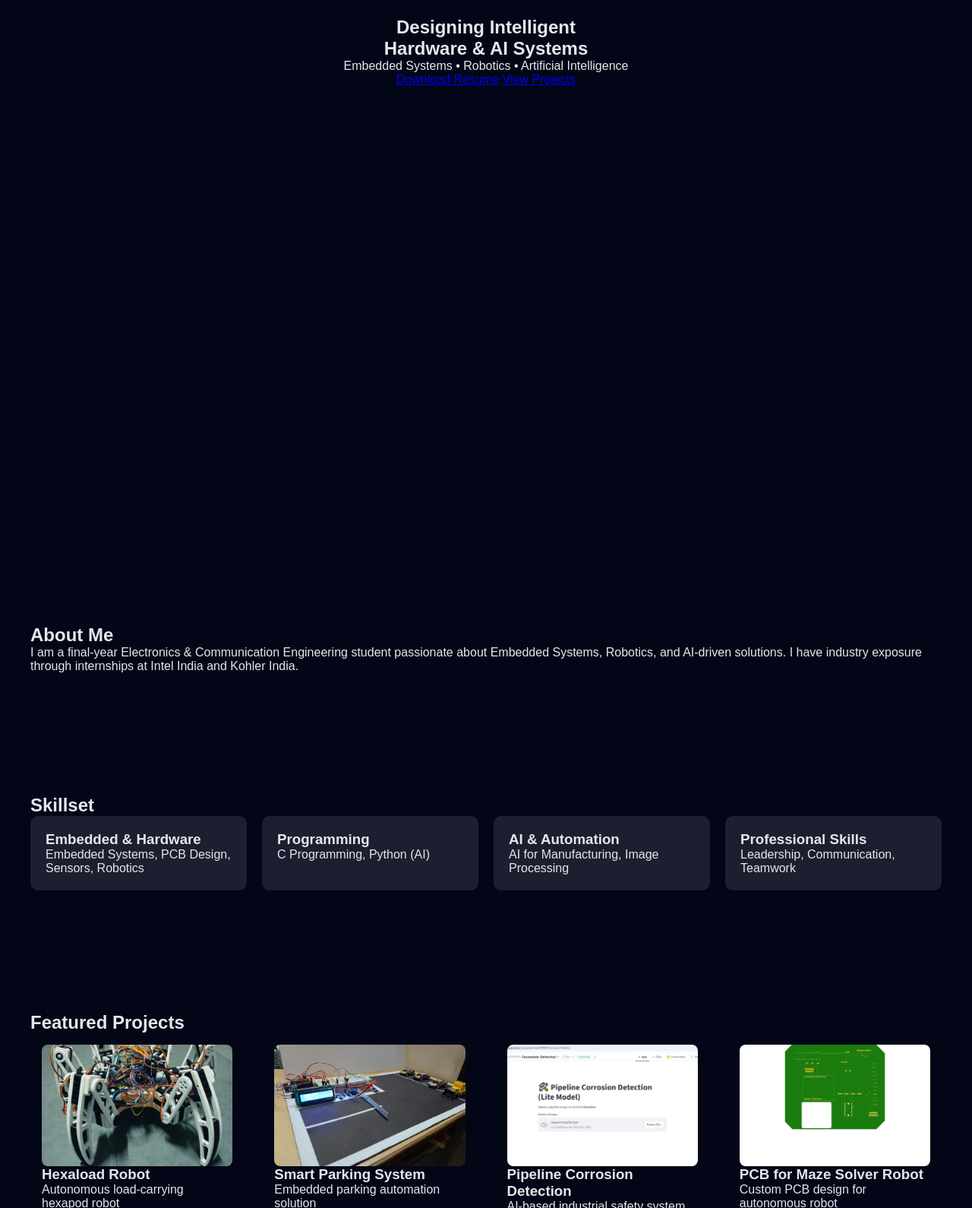
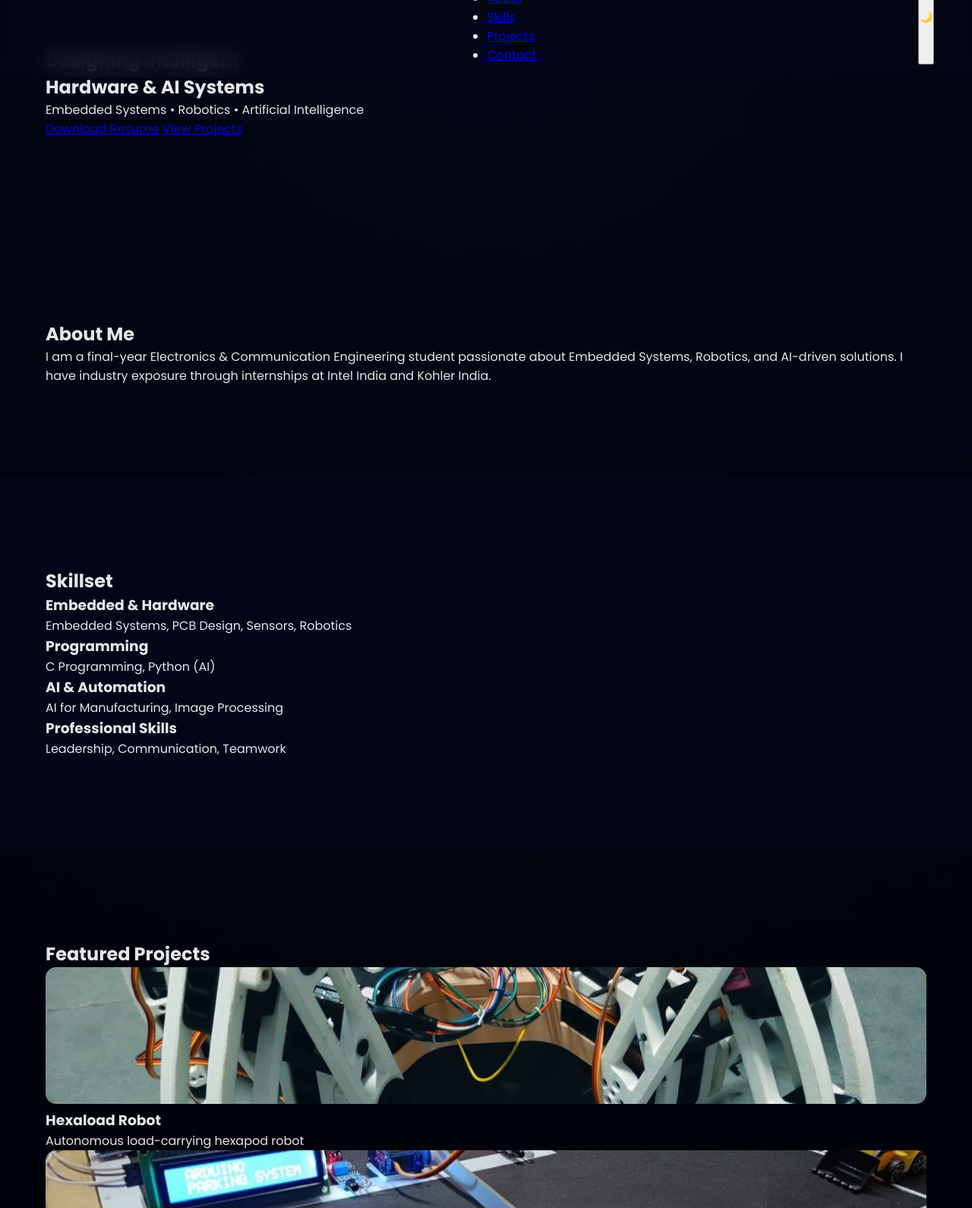
Before and after one commit to Awais-ec/Awais_Kadri.github.io, a plain HTML site: page index.html in a window 1280 px wide. Shown: the part 58-1648 px from the top of the page at 76% size. Drawn offline with Linux system fonts and the light colour scheme.

Commit message:
Update style.css

```diff
--- a/style.css
+++ b/style.css
@@ -1,15 +1,34 @@
+@import url('https://fonts.googleapis.com/css2?family=Poppins:wght@300;400;600;700&display=swap');
+
+:root {
+    --accent: #38bdf8;
+    --glass: rgba(255,255,255,0.08);
+    --border: rgba(255,255,255,0.15);
+    --dark-bg: #020617;
+}
+
 * { margin: 0; padding: 0; box-sizing: border-box; }
-html { scroll-behavior: smooth; }
 
 body {
-    font-family: Arial, sans-serif;
-    background: #020617;
+    font-family: 'Poppins', sans-serif;
+    background: radial-gradient(circle at top, #020617, #000);
     color: #e5e7eb;
 }
 
-/* LIGHT MODE */
 body.light {
     background: #f8fafc;
+    color: #020617;
+}
+
+/* 🔥 FIX: DARK SECTIONS IN LIGHT MODE */
+body.light .dark {
+    background: #f1f5f9;
+    color: #020617;
+}
+
+body.light .dark p,
+body.light .dark h2,
+body.light .dark h3 {
     color: #020617;
 }
 
@@ -18,100 +37,28 @@ body.light {
     position: fixed;
     top: 0;
     width: 100%;
-    padding: 15px 40px;
-    background: rgba(0,0,0,0.7);
+    padding: 18px 50px;
     display: flex;
     justify-content: space-between;
-    align-items: center;
-    z-index: 1000;
+    background: rgba(2,6,23,0.75);
+    backdrop-filter: blur(15px);
 }
 
 body.light .navbar {
-    background: #ffffff;
-    color: #020617;
-}
-
-.nav-links {
-    list-style: none;
-    display: flex;
-    gap: 20px;
-}
-
-.nav-links a {
-    color: inherit;
-    text-decoration: none;
-}
-
-.theme-toggle {
-    cursor: pointer;
+    background: rgba(255,255,255,0.8);
 }
 
 /* SECTIONS */
-.hero {
-    min-height: 100vh;
-    padding-top: 120px;
-    text-align: center;
-}
+.section { padding: 120px 60px; }
+.dark { background: var(--dark-bg); }
 
-.section {
-    padding: 80px 40px;
-}
-
-.dark {
-    background: #020617;
-}
-
-body.light .dark {
-    background: #e5e7eb;
-    color: #020617;
-}
-
-/* SKILLS */
-.skills-container {
-    display: grid;
-    grid-template-columns: repeat(auto-fit, minmax(200px, 1fr));
-    gap: 20px;
-}
-
-.skill-box {
-    padding: 20px;
-    background: rgba(255,255,255,0.1);
-    border-radius: 10px;
-}
-
-body.light .skill-box {
-    background: #ffffff;
-}
-
-/* PROJECTS */
-.projects-grid {
-    display: grid;
-    grid-template-columns: repeat(auto-fit, minmax(220px, 1fr));
-    gap: 25px;
-}
-
-.project-card {
-    background: #020617;
-    padding: 15px;
-    border-radius: 10px;
-    cursor: pointer;
-    transition: transform 0.3s;
-}
-
-body.light .project-card {
-    background: #ffffff;
-}
-
-.project-card:hover {
-    transform: scale(1.05);
-}
-
-.project-card img {
+/* PROJECT IMAGES (FIX SAFE) */
+.project-thumb {
     width: 100%;
-    height: 160px;
+    height: 180px;
     object-fit: cover;
-    display: block;
-    border-radius: 8px;
+    border-radius: 14px;
+    background: #111;
 }
 
 /* MODAL */
@@ -119,48 +66,24 @@ body.light .project-card {
     display: none;
     position: fixed;
     inset: 0;
-    background: rgba(0,0,0,0.8);
+    background: rgba(0,0,0,0.85);
 }
 
 .modal-box {
-    background: #ffffff;
-    color: #020617;
-    max-width: 500px;
+    max-width: 650px;
     margin: 10% auto;
-    padding: 25px;
-    border-radius: 10px;
-    animation: zoom 0.3s ease;
+    background: var(--dark-bg);
+    padding: 40px;
+    border-radius: 18px;
 }
 
-.modal-box img {
-    width: 100%;
-    border-radius: 8px;
-}
-
-.close {
-    float: right;
-    cursor: pointer;
+body.light .modal-box {
+    background: #ffffff;
 }
 
 /* FOOTER */
 .footer {
     text-align: center;
-    padding: 20px;
+    padding: 25px;
+    opacity: 0.7;
 }
-
-/* ANIMATION */
-.reveal {
-    opacity: 0;
-    transform: translateY(30px);
-    transition: 0.8s ease;
-}
-
-.reveal.show {
-    opacity: 1;
-    transform: translateY(0);
-}
-
-@keyframes zoom {
-    from { transform: scale(0.8); }
-    to { transform: scale(1); }
-}
```
